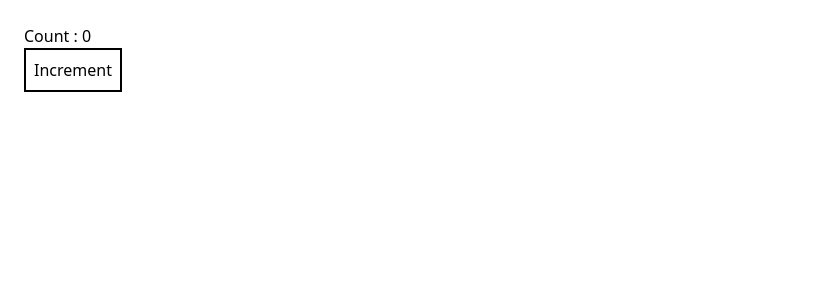
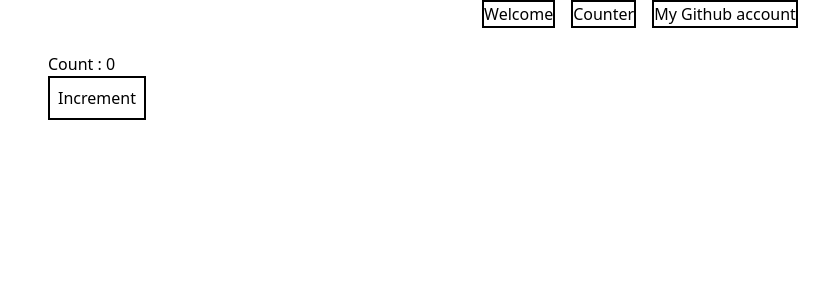
Before and after one commit to Matteo-Rania/React, a React (Create React App) app in the folder esercizi/: page /counter in a window 1280 px wide. Shown: the top 300 px of the page, without its empty margins (0-837 px from the left). Built offline with nearby package versions, Linux system fonts and the light colour scheme.

Commit message:
react-router-4

```diff
--- a/esercizi/src/App.js
+++ b/esercizi/src/App.js
@@ -1,4 +1,4 @@
-import { Route, Routes } from "react-router-dom";
+import { Link, Route, Routes } from "react-router-dom";
 import { ClickCounter } from "./ClickCounter";
 import { ShowGithubUser } from "./ShowGithubUser";
 import { Welcome } from "./Welcome";
@@ -6,10 +6,21 @@ import { Welcome } from "./Welcome";
 export function App() {
 
     return (
-        <Routes>
-            <Route path='/' element = {<Welcome nome='Matteo' />} />
-            <Route path='/counter' element={<ClickCounter />} />
-            <Route path= '/users/:username' element={<ShowGithubUser  />} />
-        </Routes>
+        <div>
+            <div className="flex justify-center gap-4">
+                <Link className="border-2 border-black " to='/'>Welcome</Link >
+                <Link className="border-2 border-black " to='/counter'>Counter</Link >
+                <Link className="border-2 border-black " to='/users/Matteo-rania'>My Github account</Link>
+            </div>
+            <div className=" m-6">
+                <Routes>
+                    <Route exact path='/' element={<Welcome nome='Matteo' />} />
+                    <Route exact path='/counter' element={<ClickCounter />} />
+                    <Route exact path='/users/:username' element={<ShowGithubUser />} />
+                </Routes>
+            </div>
+        </div>
+
     );
-;}
+    ;
+}
--- a/esercizi/src/ClickCounter.js
+++ b/esercizi/src/ClickCounter.js
@@ -11,7 +11,7 @@ export function ClickCounter({initialValue = 0}) {
 
         <div className="flex m-6 flex-col">
             <h2>  Count : {counter}</h2>
-            <button  className='border-2 border-black w-[fit-content] p-2' onClick={handleCounterIncrement}>Increment</button>
+            <button  className='border-2 border-black w-[fit-content] p-2 ' onClick={handleCounterIncrement}>Increment</button>
         </div>
     )
 }
```
